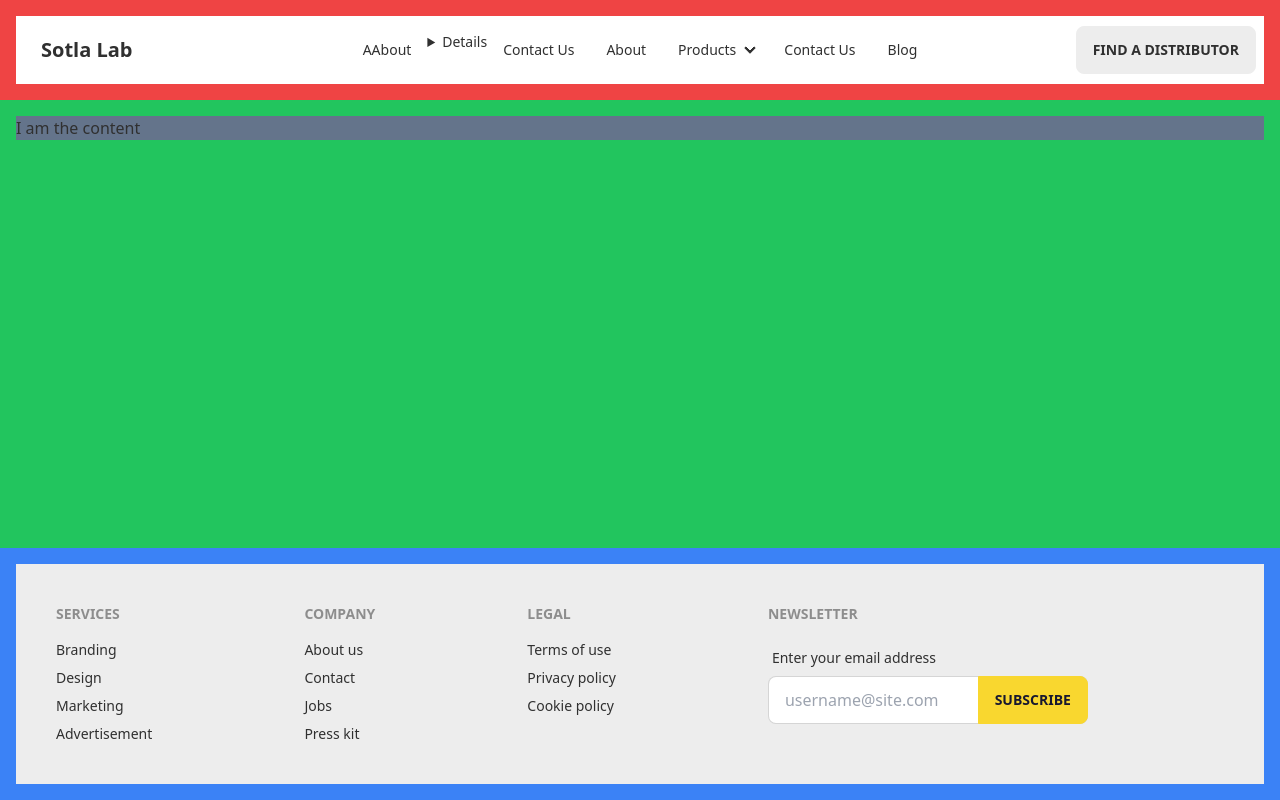
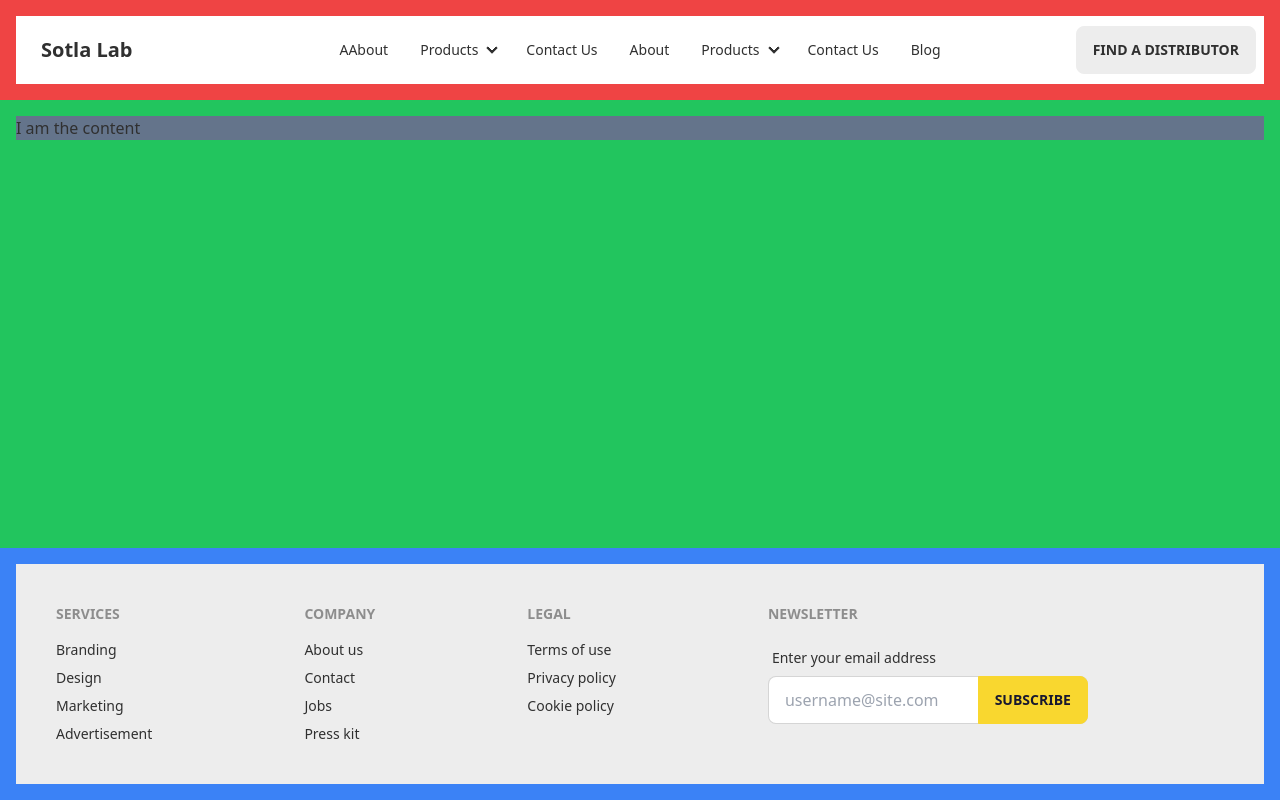
Before and after one commit to lsapundzic/b2b-store-frontend, a Next.js app: page / in a window 1280 px wide. Built offline with nearby package versions, Linux system fonts and the light colour scheme.

Commit message:
1/2 navbar content generators

```diff
--- a/app/components/Navbar.jsx
+++ b/app/components/Navbar.jsx
@@ -64,21 +64,23 @@ export default function Navbar({ navigation }) {
           </Link>
         </div>
         <div className="navbar-center hidden lg:flex">
+          {/*  */}
           {/* Desktop Menu */}
           <ul className="menu menu-horizontal px-1">
+            {/*  */}
             {/* Generate menu content */}
             {navigation.menu.map((menuItem, id) =>
               menuItem.submenu ? (
                 <li key={id} tabIndex={0}>
                   <details>
-                    {/* <summary>{menuItem}</summary>
+                    <summary>{menuItem.name}</summary>
                     <ul className="p-2">
                       {menuItem.submenu.map((subMenuItem, id) => (
                         <li key={id}>
-                          <Link href={subMenuItem.url}>{subMenuItem}</Link>
+                          <Link href={subMenuItem.url}>{subMenuItem.name}</Link>
                         </li>
                       ))}
-                    </ul> */}
+                    </ul>
                   </details>
                 </li>
               ) : (
```
